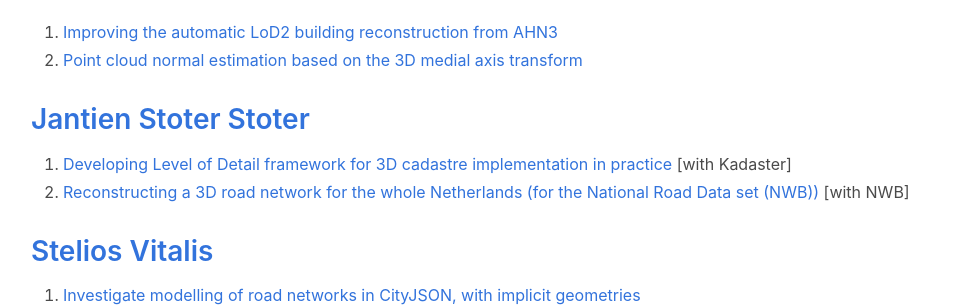
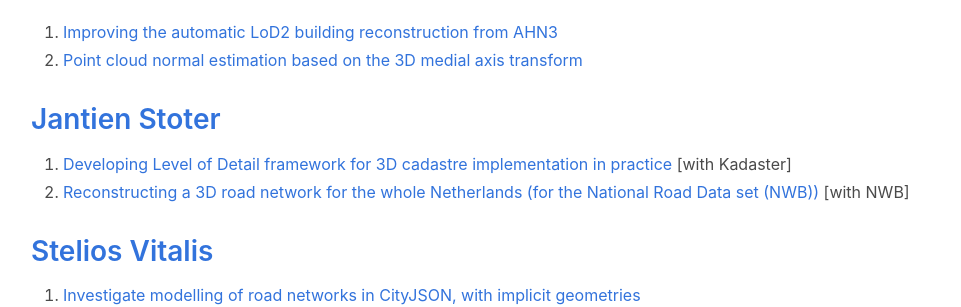
Before and after one commit to tudelft3d/geo2020, a Jekyll site: the page built from potentialtopics/index.md, in a window 1280 px wide and 900 px high, scrolled down 1719 px. Shown: the part 545-852 px from the top of the window, without its empty margins (33-994 px from the left). Built offline with Jekyll 4.4.1, drawn with Linux system fonts in a browser that asks for light colours; nearby versions of some CDN libraries.

Commit message:
Jantien's name

```diff
--- a/potentialtopics/index.md
+++ b/potentialtopics/index.md
@@ -80,7 +80,7 @@ permalink: /potentialtopics/
 2. [Point cloud normal estimation based on the 3D medial axis transform](https://3d.bk.tudelft.nl/education/msctopics/#point-cloud-normal-estimation-based-on-the-3d-medial-axis-transform)
 
 
-## [Jantien Stoter](https://3d.bk.tudelft.nl/jstoter/) [Stoter](https://3d.bk.tudelft.nl/jstoter/)
+## [Jantien Stoter](https://3d.bk.tudelft.nl/jstoter/)
 1. [Developing Level of Detail framework for 3D cadastre implementation in practice](https://www.fig.net/resources/proceedings/fig_proceedings/fig2020/papers/ts04e/TS04E_stoter_ho_et_al_10503_abs.pdf) [with Kadaster]
 2. [Reconstructing a 3D road network for the whole Netherlands (for the National Road Data set (NWB))](https://nationaalwegenbestand.nl/nieuws/hoogte-informatie-toegevoegd-aan-nwb-voor-omgevingswet) [with NWB]
 
```
